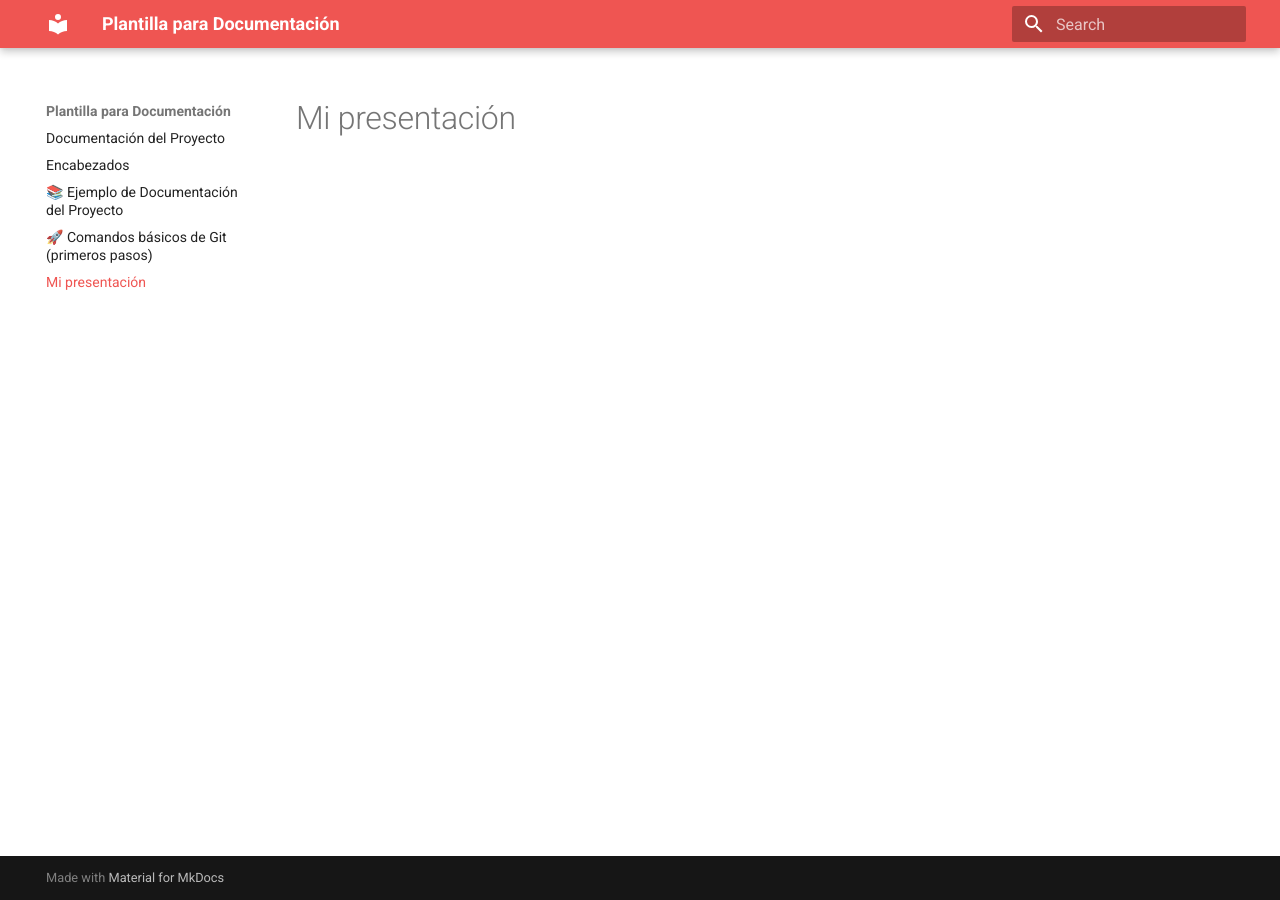
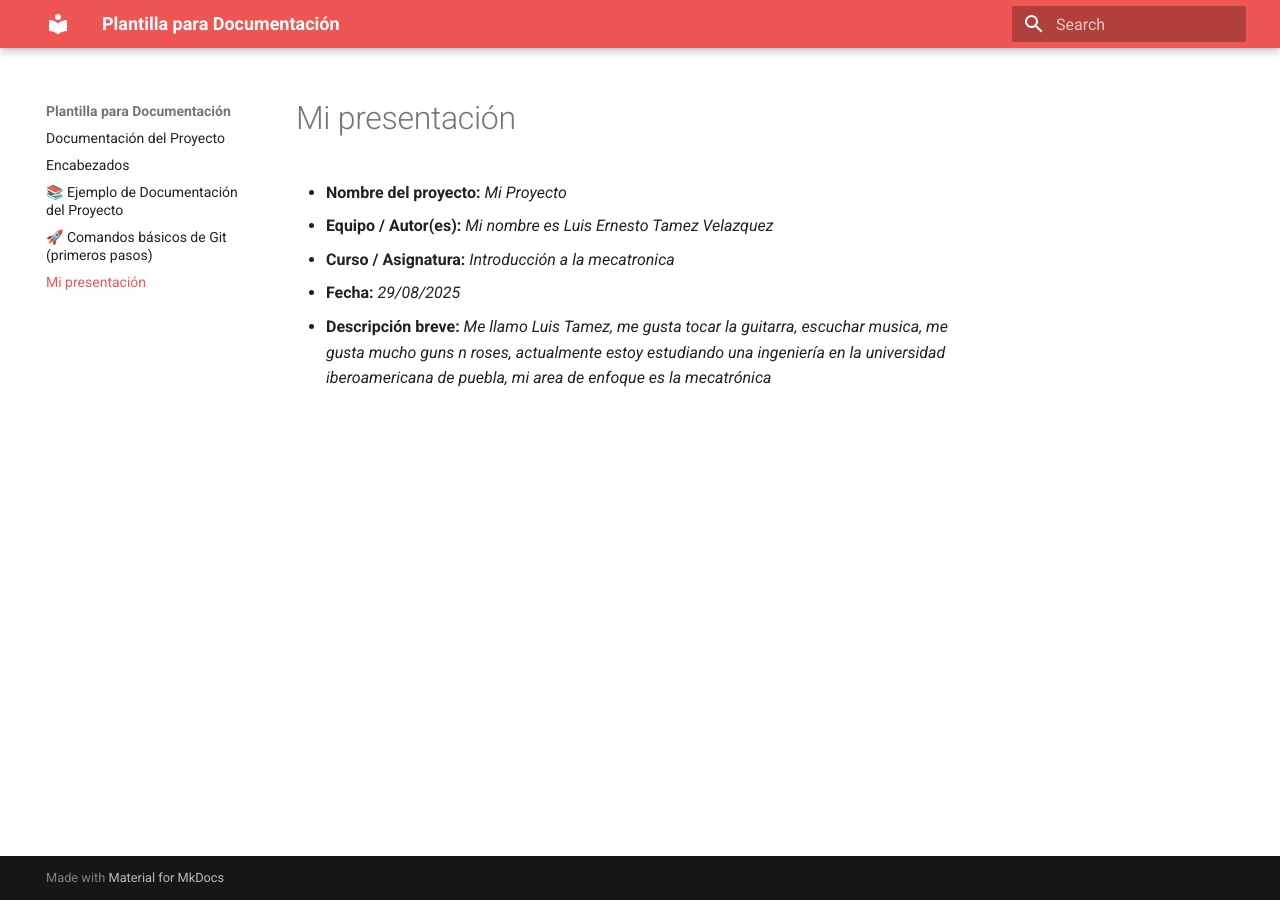
Before and after one commit to LuisTamezzz/Portafolio-ibero-puebla, an MkDocs documentation site: the page built from docs/presentacion.md, in a window 1280 px wide. Built offline with MkDocs 1.6.1 and Material for MkDocs 9.7.7, drawn with Linux system fonts in a browser that asks for light colours.

Commit message:
Update presentacion.md

```diff
--- a/docs/presentacion.md
+++ b/docs/presentacion.md
@@ -1 +1,6 @@
 # Mi presentación
+- **Nombre del proyecto:** _Mi Proyecto_
+- **Equipo / Autor(es):** _Mi nombre es Luis Ernesto Tamez Velazquez_
+- **Curso / Asignatura:** _Introducción a la mecatronica_
+- **Fecha:** _29/08/2025_
+- **Descripción breve:** _Me llamo Luis Tamez, me gusta tocar la guitarra, escuchar musica, me gusta mucho guns n roses, actualmente estoy estudiando una ingeniería en la universidad iberoamericana de puebla, mi area de enfoque es la mecatrónica_
```
